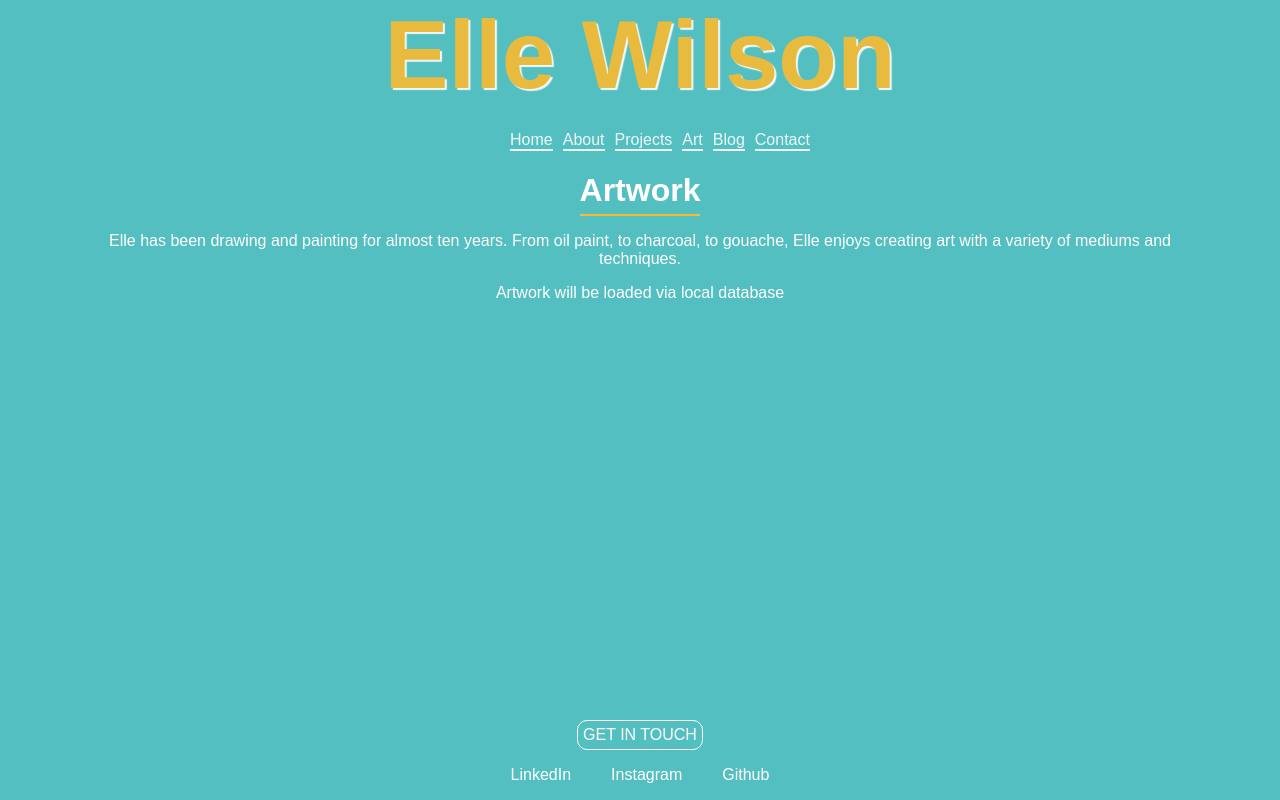
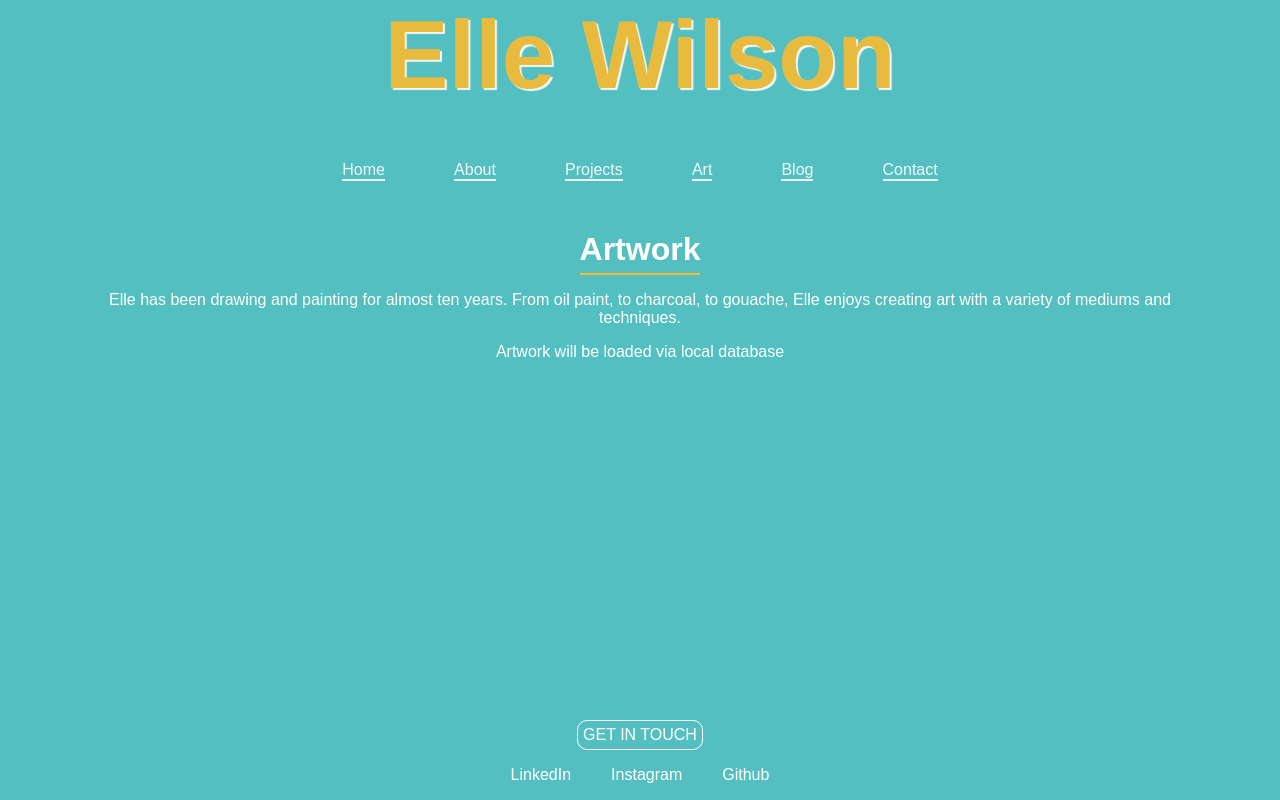
Before and after one commit to ellewilson96/elle-wilson, a React (Create React App) app: page /art in a window 1280 px wide. Built offline with nearby package versions, Linux system fonts and the light colour scheme.

Commit message:
adjust centering

```diff
--- a/src/App.css
+++ b/src/App.css
@@ -11,6 +11,7 @@ html {
   max-width: 85%;
   align-items: center;
   justify-content: center;
+  overflow: scroll;
 }
 
 .container:hover {
@@ -34,6 +35,7 @@ html {
       padding-top: 5%;
       max-height: 60%;
       z-index: 1;
+      overflow: scroll;
       -webkit-overflow-scrolling: touch
     }
   }
--- a/src/styles/Header.css
+++ b/src/styles/Header.css
@@ -24,20 +24,30 @@
 }
 
 .main-menu {
+  padding: 0;
+  margin: 0;
+  width: auto;
   display: flex;
   align-items: center;
   justify-content: center;
 }
 
+nav {
+  width: 90%;
+}
+
 .main-menu ul {
+  padding: 0;
   list-style: none;
   display: flex;
-  max-width: 45%;
+  align-items: center;
+  justify-content: center;
 }
 
 .main-menu ul li {
   display: flex;
-  padding: 5px;
+  align-items: center;
+  margin: 3%;
 }
 
 .main-menu ul li a {
```
